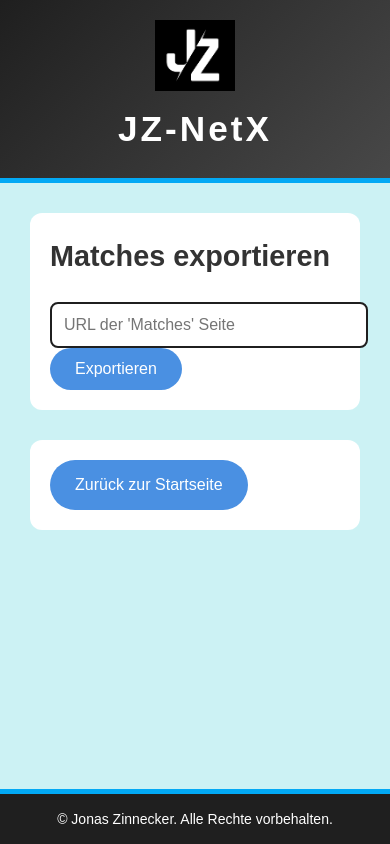
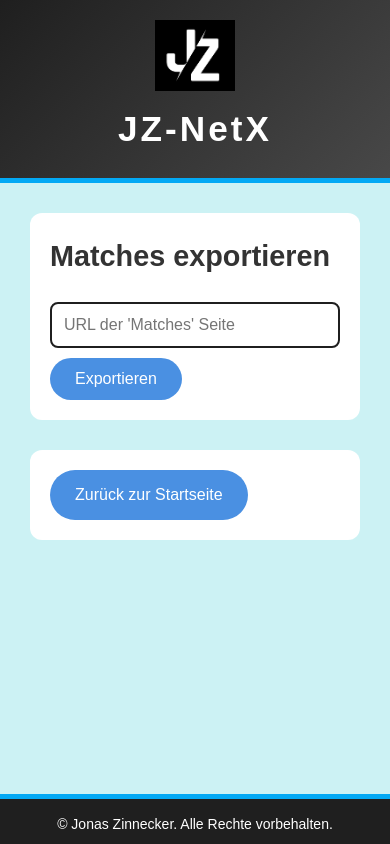
Before and after one commit to JonasZinne/Website, a Flask app: page /export_matches in a window 390 px wide. Run offline with Flask 3, Linux system fonts and the light colour scheme.

Commit message:
mobile fixes

```diff
--- a/static/css/styles.css
+++ b/static/css/styles.css
@@ -1,4 +1,8 @@
 /* General */
+* {
+    box-sizing: border-box;
+}
+
 body {
     font-family: 'Arial', sans-serif;
     margin: 0;
@@ -80,6 +84,7 @@ main {
 .dashboard-options {
     display: flex;
     gap: 20px;
+    flex-wrap: wrap;
 }
 
 /* Canvas */
@@ -103,7 +108,7 @@ input, select {
 .url-input {
     max-width: 600px;
     padding: 12px;
-    margin-right: 10px;
+    margin-bottom: 10px;
 }
 
 .number-input {
--- a/templates/export_matches.html
+++ b/templates/export_matches.html
@@ -12,7 +12,10 @@
                 placeholder="URL der 'Matches' Seite"
                 required pattern="https?://.+"
             >
-            <button type="submit" name="export_matches">Exportieren</button>
+
+            <div>
+                <button type="submit" name="export_matches">Exportieren</button>
+            </div>
         </form>
 
         <div id="loadingIndicator" style="display: none;">
```
